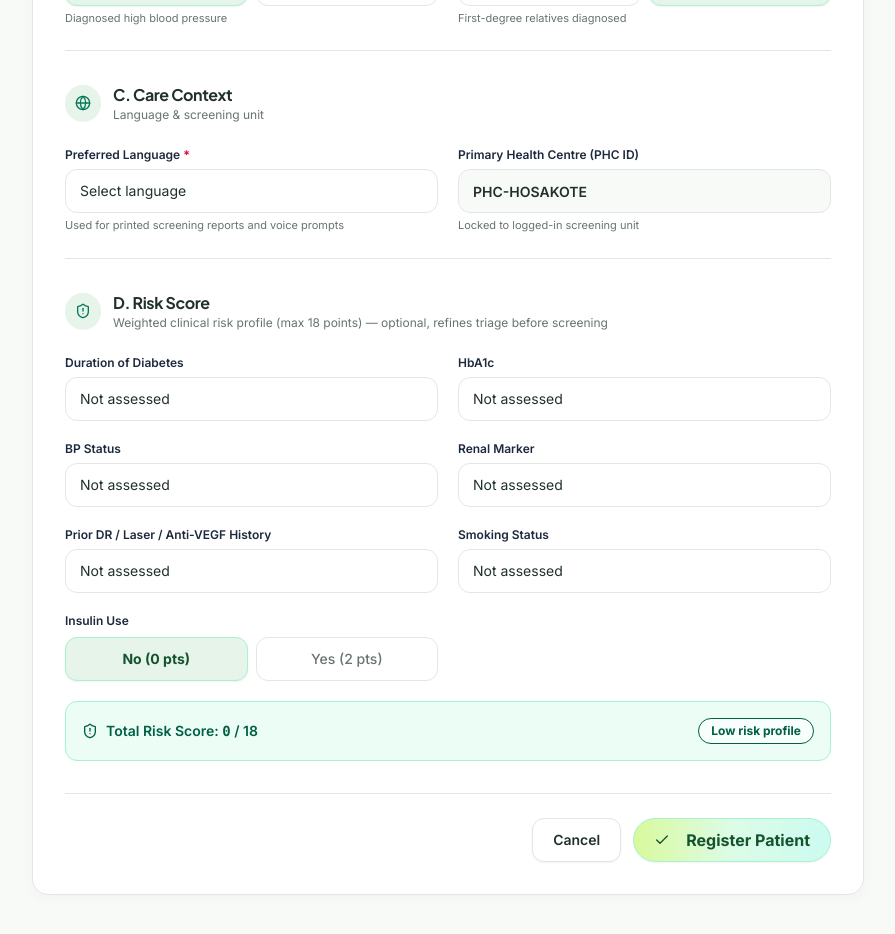
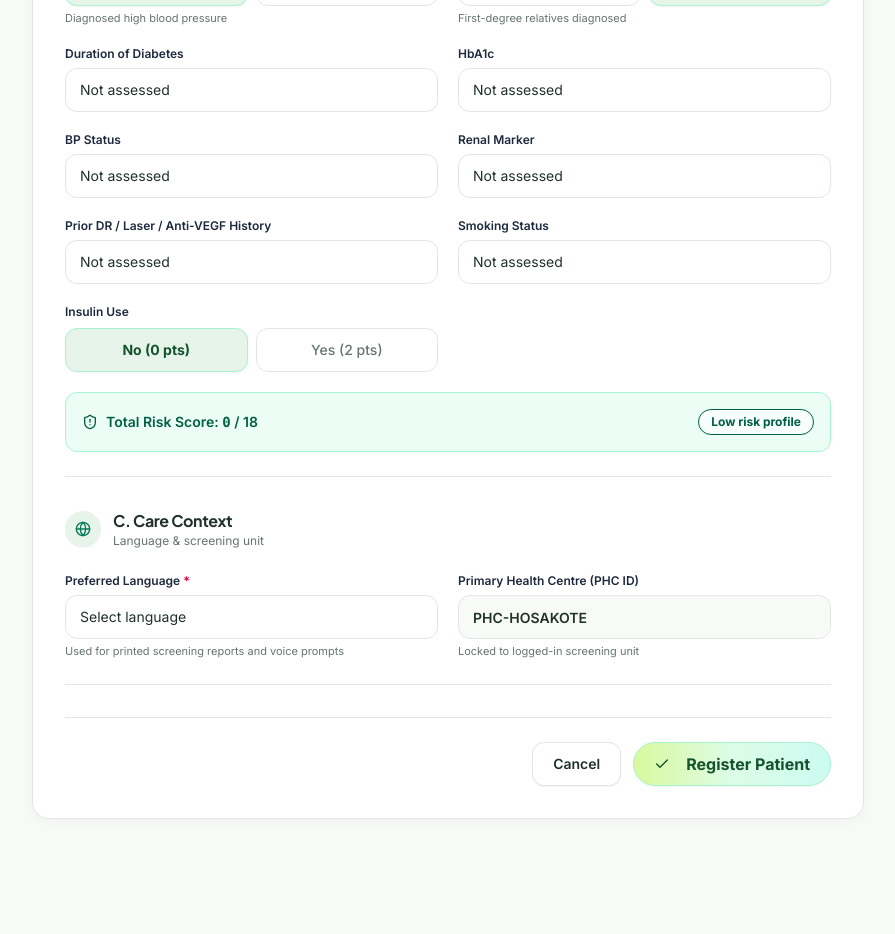
Before and after one commit to Mohammad-Adnan-Shakil/DRISHTI-AI, a React (Vite) app in the folder frontend/: page /register in a window 1280 px wide. Shown: the part 940-1874 px from the top of the page, without its empty margins (192-1087 px from the left). After the commit the page ends 1831 px from the top, so only its background shows below. Built offline with nearby package versions, Linux system fonts and the light colour scheme.

Commit message:
fix: move risk score fields into Section B, remove Section D

```diff
--- a/frontend/src/pages/Register.jsx
+++ b/frontend/src/pages/Register.jsx
@@ -319,6 +319,42 @@ export default function Register() {
                     </div>
                     <p className="text-[11px] text-[#66756D] mt-1">First-degree relatives diagnosed</p>
                   </div>
+
+                  {/* Risk Score fields — weighted clinical risk profile (max 18 points) */}
+                  {RISK_SCORE_FIELDS.map(field => (
+                    <div key={field.key}>
+                      <label className="block text-xs font-semibold text-slate-800 mb-1.5" htmlFor={field.key}>{field.label}</label>
+                      <select id={field.key} value={formData[field.key]} onChange={(e) => handleInputChange(field.key, e.target.value)}
+                        className="touch-target w-full h-11 rounded-xl border border-[#E2E7E3] bg-white px-3.5 pr-10 text-sm text-[#20312A] focus:outline-none focus-visible:ring-2 focus-visible:ring-[#16866A] appearance-none cursor-pointer transition-all">
+                        <option value="">Not assessed</option>
+                        {field.options.map(opt => (
+                          <option key={opt.label} value={opt.score}>{opt.label} ({opt.score} pt{opt.score === 1 ? '' : 's'})</option>
+                        ))}
+                      </select>
+                    </div>
+                  ))}
+                  <div>
+                    <label className="block text-xs font-semibold text-slate-800 mb-2">Insulin Use</label>
+                    <div className="grid grid-cols-2 gap-2" role="group">
+                      {INSULIN_USE_OPTIONS.map(opt => (
+                        <button key={opt.label} type="button" onClick={() => handleInputChange('insulinUseScore', opt.score)}
+                          className={`touch-target h-11 flex items-center justify-center rounded-xl text-sm transition-all cursor-pointer ${Number(formData.insulinUseScore) === opt.score ? 'bg-[#E6F4EA] text-[#14532D] font-bold border border-[#A7F3D0] shadow-xs' : 'bg-white border border-[#E2E7E3] text-[#66756D] hover:bg-slate-50 font-medium'}`}>
+                          {opt.label} ({opt.score} pt{opt.score === 1 ? '' : 's'})
+                        </button>
+                      ))}
+                    </div>
+                  </div>
+                </div>
+
+                {/* Auto-calculated total + tier */}
+                <div className={cn('flex flex-col sm:flex-row sm:items-center justify-between gap-3 rounded-xl border p-4', RISK_TIER_STYLES[riskTierLabel])}>
+                  <div className="flex items-center gap-2">
+                    <ShieldAlert className="w-4 h-4 shrink-0" />
+                    <span className="text-sm font-semibold">Total Risk Score: <span className="font-mono font-extrabold">{riskScoreTotal}</span> / 18</span>
+                  </div>
+                  <span className="inline-flex items-center px-3 py-1 rounded-full text-xs font-bold border bg-white/60">
+                    {riskTierLabel}
+                  </span>
                 </div>
               </div>
 
@@ -353,54 +389,6 @@ export default function Register() {
                       className="touch-target w-full h-11 rounded-xl border border-[#E2E7E3] bg-[#F8FAF7] px-3.5 text-sm font-semibold text-[#20312A] cursor-not-allowed select-all" />
                     <p className="text-[11px] text-[#66756D] mt-1">Locked to logged-in screening unit</p>
                   </div>
-                </div>
-              </div>
-
-              {/* SECTION D: Risk Score */}
-              <div className="space-y-5">
-                <div className="flex items-center gap-3">
-                  <div className="w-9 h-9 rounded-full bg-[#E6F4EA] text-[#047857] flex items-center justify-center shrink-0 shadow-2xs"><ShieldAlert className="w-4 h-4" /></div>
-                  <div>
-                    <h2 className="font-heading font-bold text-base text-[#20312A] tracking-tight">D. Risk Score</h2>
-                    <p className="text-xs text-[#66756D]">Weighted clinical risk profile (max 18 points) — optional, refines triage before screening</p>
-                  </div>
-                </div>
-
-                <div className="grid grid-cols-1 sm:grid-cols-2 gap-5 pt-1">
-                  {RISK_SCORE_FIELDS.map(field => (
-                    <div key={field.key}>
-                      <label className="block text-xs font-semibold text-slate-800 mb-1.5" htmlFor={field.key}>{field.label}</label>
-                      <select id={field.key} value={formData[field.key]} onChange={(e) => handleInputChange(field.key, e.target.value)}
-                        className="touch-target w-full h-11 rounded-xl border border-[#E2E7E3] bg-white px-3.5 pr-10 text-sm text-[#20312A] focus:outline-none focus-visible:ring-2 focus-visible:ring-[#16866A] appearance-none cursor-pointer transition-all">
-                        <option value="">Not assessed</option>
-                        {field.options.map(opt => (
-                          <option key={opt.label} value={opt.score}>{opt.label} ({opt.score} pt{opt.score === 1 ? '' : 's'})</option>
-                        ))}
-                      </select>
-                    </div>
-                  ))}
-                  <div>
-                    <label className="block text-xs font-semibold text-slate-800 mb-2">Insulin Use</label>
-                    <div className="grid grid-cols-2 gap-2" role="group">
-                      {INSULIN_USE_OPTIONS.map(opt => (
-                        <button key={opt.label} type="button" onClick={() => handleInputChange('insulinUseScore', opt.score)}
-                          className={`touch-target h-11 flex items-center justify-center rounded-xl text-sm transition-all cursor-pointer ${Number(formData.insulinUseScore) === opt.score ? 'bg-[#E6F4EA] text-[#14532D] font-bold border border-[#A7F3D0] shadow-xs' : 'bg-white border border-[#E2E7E3] text-[#66756D] hover:bg-slate-50 font-medium'}`}>
-                          {opt.label} ({opt.score} pt{opt.score === 1 ? '' : 's'})
-                        </button>
-                      ))}
-                    </div>
-                  </div>
-                </div>
-
-                {/* Auto-calculated total + tier */}
-                <div className={cn('flex flex-col sm:flex-row sm:items-center justify-between gap-3 rounded-xl border p-4', RISK_TIER_STYLES[riskTierLabel])}>
-                  <div className="flex items-center gap-2">
-                    <ShieldAlert className="w-4 h-4 shrink-0" />
-                    <span className="text-sm font-semibold">Total Risk Score: <span className="font-mono font-extrabold">{riskScoreTotal}</span> / 18</span>
-                  </div>
-                  <span className="inline-flex items-center px-3 py-1 rounded-full text-xs font-bold border bg-white/60">
-                    {riskTierLabel}
-                  </span>
                 </div>
               </div>
 
```
